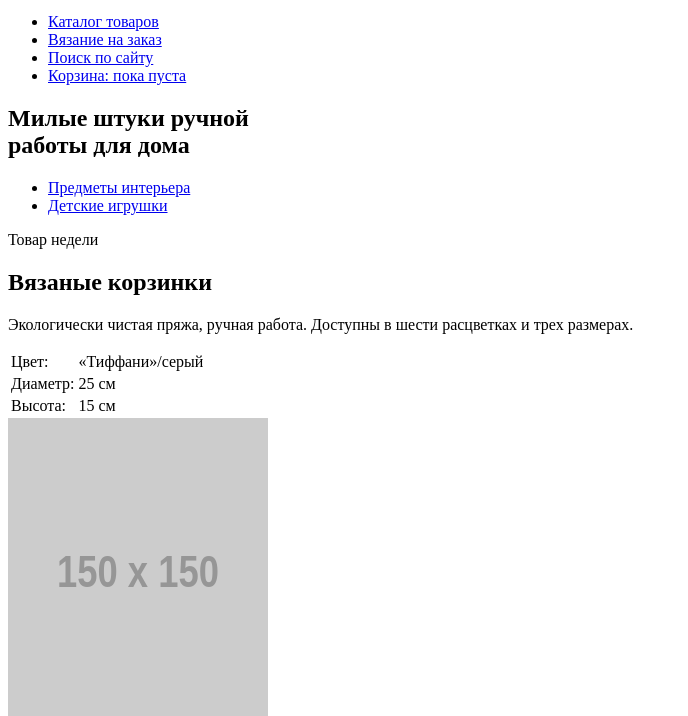
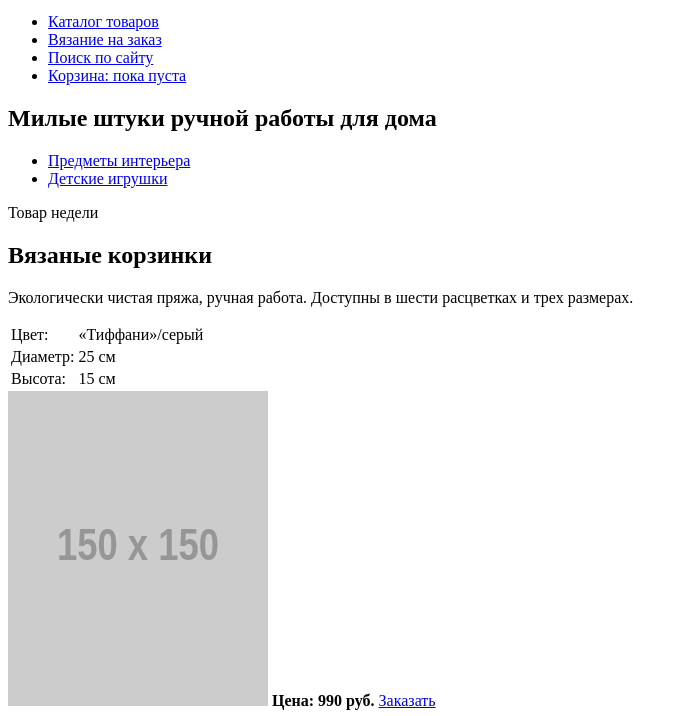
Before and after one commit to mari4orl/1283755-mishka-19, a website: page source/index.html in a window 1280 px wide. Shown: the part 71-787 px from the top of the page, without its empty margins (0-688 px from the left). Drawn offline with Linux system fonts and the light colour scheme; placeholder pictures from the web are drawn by us.

Commit message:
чуть чуть исправлений

```diff
--- a/source/index.html
+++ b/source/index.html
@@ -35,7 +35,7 @@
 
       <section class="main__promo main__promo--bg">
         <h1 class="h1">
-          Милые штуки ручной <br>
+          Милые штуки ручной
           работы для дома
         </h1>
       </section>
@@ -133,7 +133,7 @@
       <section class="map">
         <h2 class="visually-hidden">Карта</h2>
         <img src="https://via.placeholder.com/150x150" width="322" height="457" alt="г. Санкт-Петербург,
-          ул. Большая Конюшенная,
+        ул. Большая Конюшенная,
           д. 19/8, офис 101" class="map__map">
         <a class="map_btn btn" href="#" class="write-us">Напишите нам</a>
       </section>
```
Also changed, not shown: source/form.html (+1 -1 lines).
